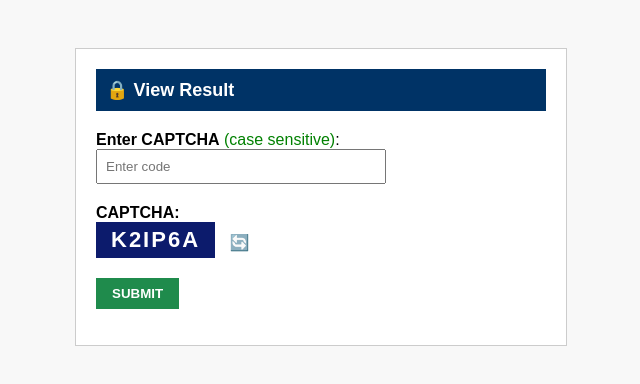
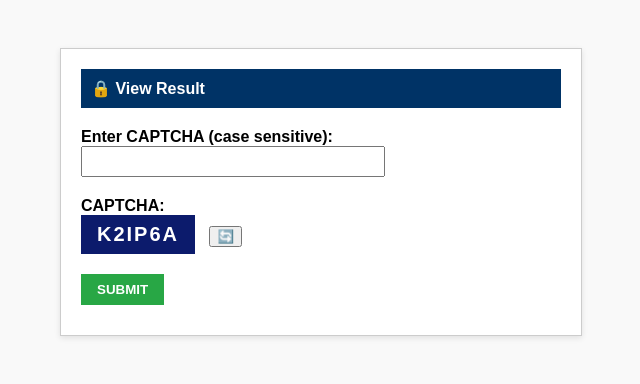
Before and after one commit to Heliumx011/neet-result, a plain HTML site: page index.html in a window 1280 px wide. Shown: the whole page, without its empty margins (319-959 px from the left). Drawn offline with Linux system fonts and the light colour scheme.

Commit message:
Update index.html

```diff
--- a/index.html
+++ b/index.html
@@ -1,62 +1,60 @@
 <!DOCTYPE html>
 <html>
 <head>
-  <title>NEET Result Verification</title>
+  <title>NEET UG 2025 – Scorecard Verification</title>
   <style>
     body {
       font-family: Arial, sans-serif;
-      background: #f8f8f8;
+      background: #f9f9f9;
       padding: 40px;
     }
     .container {
       background: #fff;
       border: 1px solid #ccc;
-      width: 450px;
+      max-width: 480px;
       margin: auto;
       padding: 20px;
+      box-shadow: 0 2px 6px rgba(0,0,0,0.1);
     }
     .header {
-      font-size: 18px;
-      font-weight: bold;
       background-color: #003366;
       color: white;
       padding: 10px;
+      font-weight: bold;
+      text-align: left;
+      font-size: 16px;
     }
-    .row {
+    .captcha-box {
       margin-top: 20px;
     }
-    .captcha-img {
+    #captcha-code {
       display: inline-block;
       background: #0c1b6c;
-      color: white;
+      color: #fff;
+      padding: 8px 16px;
       font-weight: bold;
-      font-size: 22px;
-      padding: 5px 15px;
+      font-size: 20px;
+      letter-spacing: 2px;
       margin-right: 10px;
-      letter-spacing: 2px;
     }
-    .refresh-icon {
-      vertical-align: middle;
+    .submit-btn {
+      background: #28a745;
+      color: #fff;
+      border: none;
+      padding: 8px 16px;
+      font-weight: bold;
+      margin-top: 20px;
       cursor: pointer;
     }
-    .submit-btn {
-      background: #1f8b4c;
-      color: white;
-      padding: 8px 16px;
-      border: none;
-      margin-top: 20px;
-      font-weight: bold;
-      cursor: pointer;
+    #error {
+      color: red;
+      margin-top: 10px;
     }
     #result-section {
       display: none;
       margin-top: 30px;
+      padding-top: 10px;
       border-top: 1px solid #ccc;
-      padding-top: 20px;
-    }
-    .input-box {
-      padding: 8px;
-      width: 60%;
     }
   </style>
 </head>
@@ -64,49 +62,50 @@
   <div class="container">
     <div class="header">🔒 View Result</div>
 
-    <div class="row">
-      <label><strong>Enter CAPTCHA</strong> <span style="color: green">(case sensitive)</span>:</label><br>
-      <input id="captcha-input" class="input-box" type="text" placeholder="Enter code">
+    <div class="captcha-box">
+      <label><strong>Enter CAPTCHA (case sensitive):</strong></label><br>
+      <input type="text" id="captcha-input" style="padding: 6px; width: 60%;">
     </div>
 
-    <div class="row">
+    <div class="captcha-box">
       <label><strong>CAPTCHA:</strong></label><br>
-      <div class="captcha-img" id="captcha-code">K2IP6A</div>
-      <span class="refresh-icon" onclick="refreshCaptcha()">🔄</span>
+      <span id="captcha-code">K2IP6A</span>
+      <button onclick="refreshCaptcha()">🔄</button>
     </div>
 
     <button class="submit-btn" onclick="verifyCaptcha()">SUBMIT</button>
 
-    <p id="error" style="color:red;"></p>
+    <div id="error"></div>
 
     <div id="result-section">
-      <h3>Your NEET (UG) 2025 Result</h3>
+      <h3>Your NEET UG 2025 Result</h3>
       <p><strong>Total Marks:</strong> 465</p>
-      <p><strong>Percentile:</strong> 95.53</p>
-      <p><strong>Rank:</strong> 96635</p>
-      <!-- You can add your full result table here -->
+      <p><strong>Percentile:</strong> 95.5371984</p>
+      <p><strong>All India Rank:</strong> 96635</p>
+      <p><strong>Category:</strong> OBC - NCL</p>
+      <!-- You can add more data here -->
     </div>
   </div>
 
   <script>
     function verifyCaptcha() {
-      const input = document.getElementById('captcha-input').value.trim();
-      const correct = document.getElementById('captcha-code').innerText;
+      const input = document.getElementById("captcha-input").value.trim();
+      const correct = document.getElementById("captcha-code").innerText.trim();
       if (input === correct) {
-        document.getElementById('result-section').style.display = 'block';
-        document.getElementById('error').innerText = '';
+        document.getElementById("result-section").style.display = "block";
+        document.getElementById("error").innerText = "";
       } else {
-        document.getElementById('error').innerText = 'Incorrect CAPTCHA. Please try again.';
+        document.getElementById("error").innerText = "Incorrect CAPTCHA. Please try again.";
       }
     }
 
     function refreshCaptcha() {
       const chars = "ABCDEFGHJKLMNPQRSTUVWXYZ23456789";
-      let newCaptcha = "";
+      let newCode = "";
       for (let i = 0; i < 6; i++) {
-        newCaptcha += chars.charAt(Math.floor(Math.random() * chars.length));
+        newCode += chars.charAt(Math.floor(Math.random() * chars.length));
       }
-      document.getElementById('captcha-code').innerText = newCaptcha;
+      document.getElementById("captcha-code").innerText = newCode;
     }
   </script>
 </body>
```
